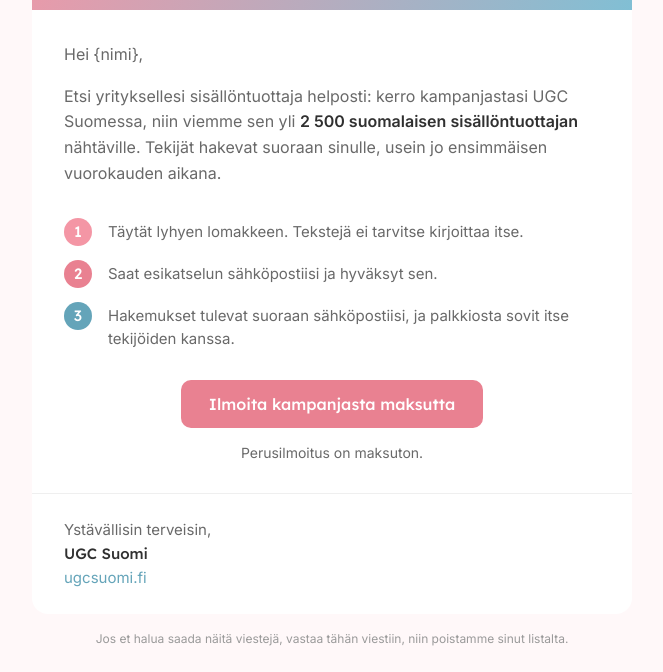
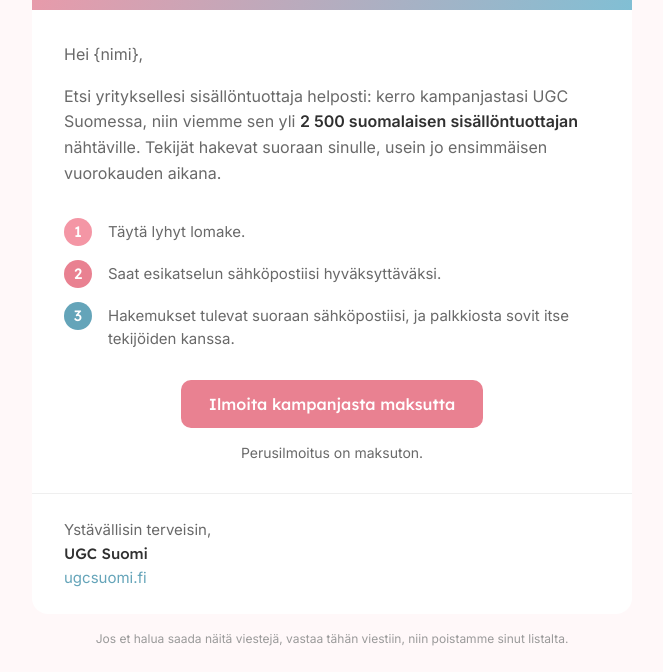
Before and after one commit to sivutnopeasti/s-p-automaatio, a plain HTML site: page viesti.html in a window 1280 px wide. Shown: the part 236-908 px from the top of the page, without its empty margins (308-971 px from the left). Drawn offline with Linux system fonts and the light colour scheme.

Commit message:
Päivitä viestin vaiheet 1-2
Co-Authored-By: Claude Opus 5.5 <noreply@anthropic.com>
Claude-Session: https://claude.ai/code/session_019iUU1MnaxsM2c27otjsR8m

```diff
--- a/viesti.html
+++ b/viesti.html
@@ -27,11 +27,11 @@
         <table role="presentation" width="100%" cellpadding="0" cellspacing="0" border="0" style="font-family:Inter,Arial,sans-serif;font-size:15px;line-height:1.5;color:#696969;">
           <tr>
             <td width="36" valign="top" style="padding:0 0 14px;"><div style="width:28px;height:28px;line-height:28px;border-radius:14px;background-color:#f496a5;color:#ffffff;text-align:center;font-family:'Lexend Deca',Arial,sans-serif;font-weight:500;">1</div></td>
-            <td valign="top" style="padding:3px 0 14px 8px;">Täytät lyhyen lomakkeen. Tekstejä ei tarvitse kirjoittaa itse.</td>
+            <td valign="top" style="padding:3px 0 14px 8px;">Täytä lyhyt lomake.</td>
           </tr>
           <tr>
             <td width="36" valign="top" style="padding:0 0 14px;"><div style="width:28px;height:28px;line-height:28px;border-radius:14px;background-color:#e98191;color:#ffffff;text-align:center;font-family:'Lexend Deca',Arial,sans-serif;font-weight:500;">2</div></td>
-            <td valign="top" style="padding:3px 0 14px 8px;">Saat esikatselun sähköpostiisi ja hyväksyt sen.</td>
+            <td valign="top" style="padding:3px 0 14px 8px;">Saat esikatselun sähköpostiisi hyväksyttäväksi.</td>
           </tr>
           <tr>
             <td width="36" valign="top" style="padding:0 0 14px;"><div style="width:28px;height:28px;line-height:28px;border-radius:14px;background-color:#64a4b9;color:#ffffff;text-align:center;font-family:'Lexend Deca',Arial,sans-serif;font-weight:500;">3</div></td>
```
Also changed, not shown: viesti.txt.
